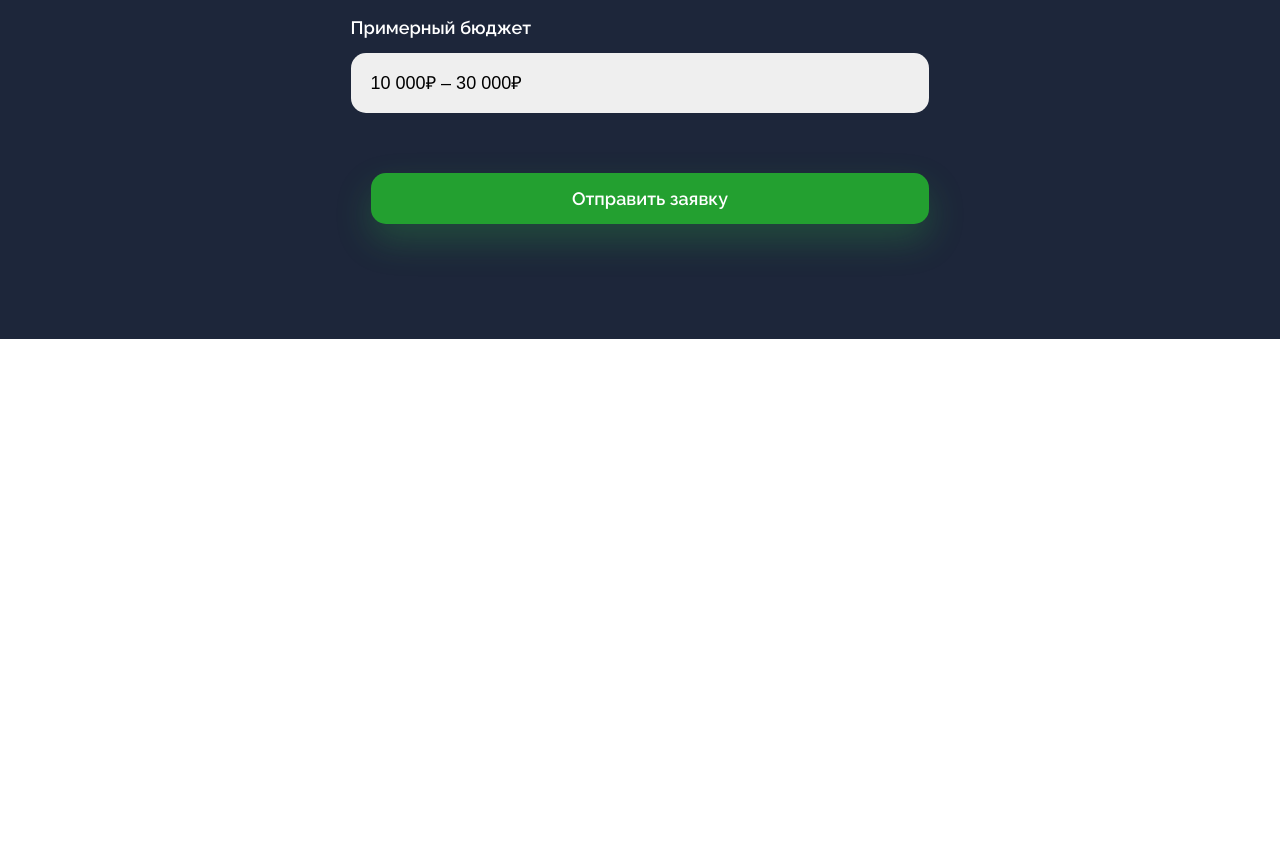
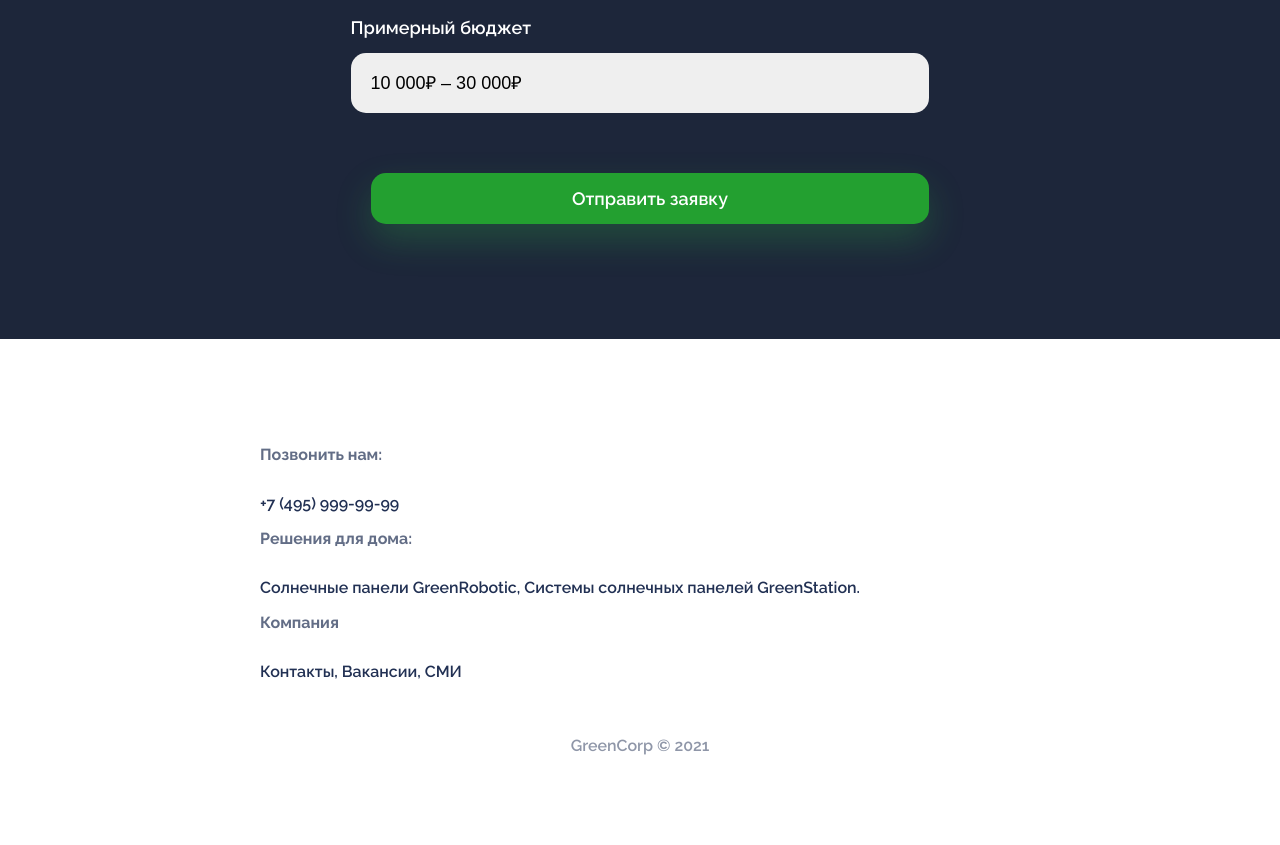
Before and after one commit to dimetcb/green-corp-landing, a plain HTML site: page index.html in a window 1280 px wide. Shown: the part 1526-2371 px from the top of the page. Before the commit the page ends 1865 px from the top, so only its background shows below. Drawn offline with Linux system fonts and the light colour scheme.

Commit message:
add footer

```diff
--- a/index.html
+++ b/index.html
@@ -69,5 +69,31 @@
         </form>
       </div>
     </section>
+    <footer>
+      <div class="footer__container">
+        <div class="footer__group">
+          <h3>Позвонить нам:</h3>
+          <div class="footer__links">
+            <a href="tel:74959999999">+7 (495) 999-99-99</a>
+          </div>
+          <div class="footer__group">
+            <h3>Решения для дома:</h3>
+            <div class="footer__links">
+              <a href="#"
+                >Солнечные панели GreenRobotic, Системы солнечных панелей
+                GreenStation.</a
+              >
+            </div>
+          </div>
+          <div class="footer__group">
+            <h3>Компания</h3>
+            <div class="footer__links">
+              <a href="#">Контакты, Вакансии, СМИ</a>
+            </div>
+          </div>
+        </div>
+      </div>
+      <div class="footer__copyright">GreenCorp © 2021</div>
+    </footer>
   </body>
 </html>
--- a/main.css
+++ b/main.css
@@ -137,3 +137,39 @@
 input {
   outline: none;
 }
+button:hover {
+  background-color: #f6980c;
+  box-shadow: 0 16px 36px rgba(246 152 12 / 20%);
+  transition: background-color 0.3s ease-in;
+}
+
+footer {
+  padding-top: 90px;
+  padding-bottom: 90px;
+  padding-left: 20px;
+  padding-right: 20px;
+  font-weight: 600;
+  font-size: 16px;
+}
+.footer__container {
+  display: flex;
+  justify-content: center;
+}
+.footer__copyright {
+  margin-top: 40px;
+  text-align: center;
+  opacity: 0.5;
+}
+.footer__group {
+  padding-right: 80px;
+}
+.footer__group h3 {
+  font-size: 16px;
+  opacity: 0.7;
+  margin-bottom: 30px;
+}
+.footer__links {
+  display: flex;
+  flex-direction: column-reverse;
+  margin-bottom: 15px;
+}
```
